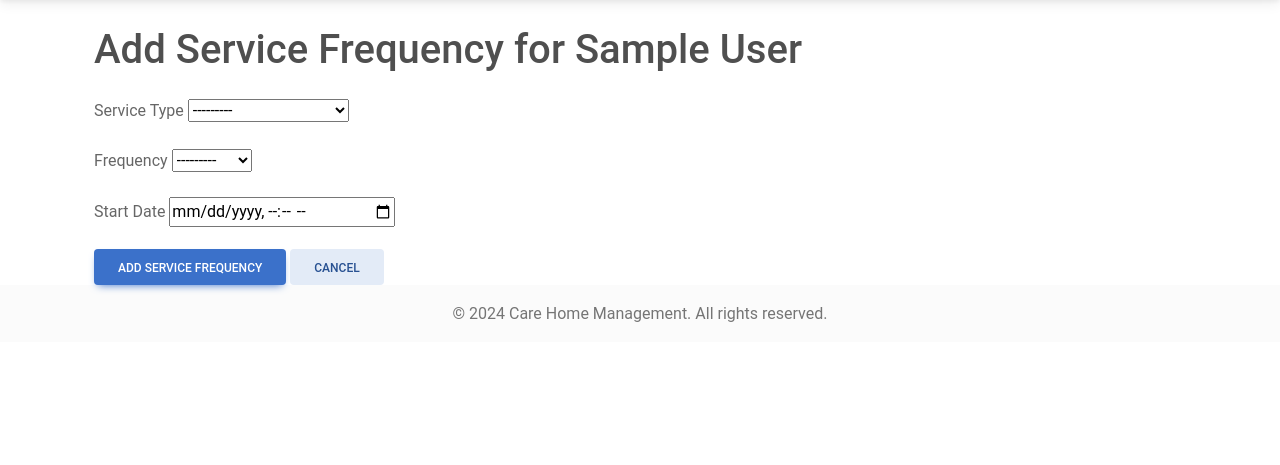
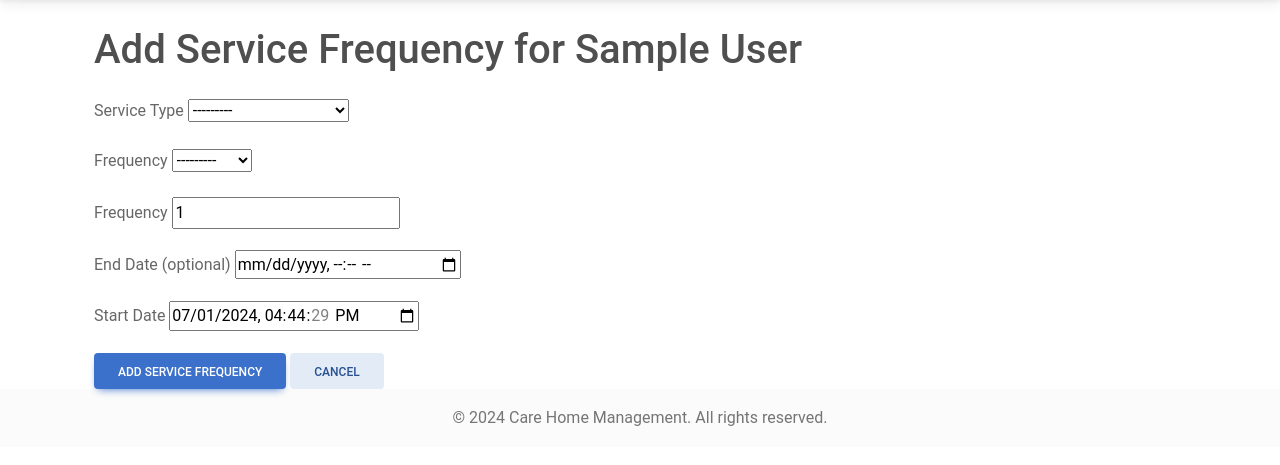
Before and after one commit to Sekinal/updated_scheduling_system, a Django app: page /services/add-service-frequency/1/ in a window 1280 px wide. Shown: the part 58-523 px from the top of the page. Run offline with Django 5.2, Linux system fonts and the light colour scheme; tables that the repository leaves empty hold one stand-in row (values such as "Sample post"); some libraries are stand-ins or nearby versions.

Commit message:
Client revisions point 2

```diff
--- a/aged_care_scheduling/residents/views.py
+++ b/aged_care_scheduling/residents/views.py
@@ -70,18 +70,20 @@
     template_name = 'resident/resident_dashboard.html'
     context_object_name = 'resident'
 
+
     def get_context_data(self, **kwargs):
         context = super().get_context_data(**kwargs)
         resident = self.object
 
-        # Service frequencies with date and time
         service_frequencies = ResidentServiceFrequency.objects.filter(resident=resident)
         context['service_frequencies'] = [
             {
                 'id': sf.id,
                 'service_type': sf.service_type,
                 'period': sf.period,
+                'frequency': sf.frequency,
                 'start_date': sf.start_date,
+                'end_date': sf.end_date,
             }
             for sf in service_frequencies
         ]
--- a/aged_care_scheduling/services/forms.py
+++ b/aged_care_scheduling/services/forms.py
@@ -10,19 +10,16 @@
 class ResidentServiceFrequencyForm(forms.ModelForm):
     class Meta:
         model = ResidentServiceFrequency
-        fields = ['service_type', 'period', 'start_date']
+        fields = ['service_type', 'period', 'frequency', 'start_date', 'end_date']
         widgets = {
-            'start_date': forms.DateInput(attrs={'type': 'datetime-local'}),
+            'start_date': forms.DateTimeInput(attrs={'type': 'datetime-local'}),
+            'end_date': forms.DateTimeInput(attrs={'type': 'datetime-local'}),
         }
 
     def __init__(self, *args, **kwargs):
         resident = kwargs.pop('resident', None)
         super().__init__(*args, **kwargs)
-
-    def clean(self):
-        cleaned_data = super().clean()
-
-        return cleaned_data
+        self.fields['end_date'].required = False
 
 class ServiceTypeForm(forms.ModelForm):
     class Meta:
--- a/aged_care_scheduling/services/models.py
+++ b/aged_care_scheduling/services/models.py
@@ -5,6 +5,7 @@
 from datetime import timedelta
 from django.contrib.auth.models import User
 from django.db.models import Q
+from django.core.validators import MinValueValidator
 from django.db import transaction
 from datetime import datetime
 import calendar
@@ -233,14 +234,16 @@
 
     resident = models.ForeignKey(Resident, on_delete=models.CASCADE, related_name='service_frequencies')
     service_type = models.ForeignKey(ServiceType, on_delete=models.CASCADE)
-    period = models.CharField(max_length=10, choices=PERIOD_CHOICES)
+    period = models.CharField(max_length=10, choices=PERIOD_CHOICES, null=True)
+    frequency = models.PositiveIntegerField(default=1, validators=[MinValueValidator(1)])
     start_date = models.DateTimeField(default=timezone.now)
+    end_date = models.DateTimeField(null=True, blank=True)
 
     class Meta:
         unique_together = ('resident', 'service_type', 'start_date')
 
     def __str__(self):
-        return f"{self.resident} - {self.service_type}: {self.period} starting {self.start_date}"
+        return f"{self.resident} - {self.service_type}: Every {self.frequency} {self.period} starting {self.start_date}"
 
     def save(self, *args, **kwargs):
         is_new = self.pk is None
@@ -256,18 +259,23 @@
 
     def create_services(self):
         start_datetime = self.start_date
-        end_date = start_datetime.date() + timedelta(days=180)  # Create services for the next 6 months
+        end_date = self.end_date.date() if self.end_date else (start_datetime.date() + timedelta(days=180))  # Default to 6 months if no end date
 
         current_date = start_datetime.date()
         while current_date <= end_date:
             if self.period == 'daily':
-                self.create_service(current_date)
-            elif self.period == 'weekly' and current_date.weekday() == start_datetime.weekday():
-                self.create_service(current_date)
-            elif self.period == 'monthly' and current_date.day == start_datetime.day:
-                # Handle cases where the day might not exist in some months
-                if current_date.month != start_datetime.month or current_date.day == start_datetime.day:
+                if (current_date - start_datetime.date()).days % self.frequency == 0:
                     self.create_service(current_date)
+            elif self.period == 'weekly':
+                if current_date.weekday() == start_datetime.weekday() and \
+                   (current_date - start_datetime.date()).days // 7 % self.frequency == 0:
+                    self.create_service(current_date)
+            elif self.period == 'monthly':
+                if current_date.day == start_datetime.day and \
+                   (current_date.year - start_datetime.year) * 12 + current_date.month - start_datetime.month % self.frequency == 0:
+                    # Handle cases where the day might not exist in some months
+                    if current_date.month != start_datetime.month or current_date.day == start_datetime.day:
+                        self.create_service(current_date)
 
             current_date += timedelta(days=1)
 
@@ -290,7 +298,8 @@
             resident=self.resident,
             service_type=self.service_type,
             status='scheduled',
-            scheduled_time__gte=self.start_date
+            scheduled_time__gte=self.start_date,
+            scheduled_time__lte=self.end_date or timezone.now() + timedelta(days=180)
         ).delete()
 class Escalation(models.Model):
     ESCALATION_TYPES = (
--- a/aged_care_scheduling/services/views.py
+++ b/aged_care_scheduling/services/views.py
@@ -228,7 +228,6 @@
     messages.info(request, "Missed services have been checked and escalated if necessary.")
     return redirect('service_list')
 
-
 def edit_service_frequency(request, pk):
     service_frequency = get_object_or_404(ResidentServiceFrequency, pk=pk)
     if request.method == 'POST':
--- a/aged_care_scheduling/templates/services/add_service_frequency.html
+++ b/aged_care_scheduling/templates/services/add_service_frequency.html
@@ -18,6 +18,14 @@
             {{ form.period }}
         </div>
         <div class="mb-3">
+            <label for="{{ form.frequency.id_for_label }}" class="form-label">Frequency</label>
+            {{ form.frequency }}
+        </div>
+        <div class="mb-3">
+            <label for="{{ form.end_date.id_for_label }}" class="form-label">End Date (optional)</label>
+            {{ form.end_date }}
+        </div>
+        <div class="mb-3">
             <label for="{{ form.start_date.id_for_label }}" class="form-label">Start Date</label>
             {{ form.start_date }}
         </div>
--- a/aged_care_scheduling/templates/services/edit_service_frequency.html
+++ b/aged_care_scheduling/templates/services/edit_service_frequency.html
@@ -21,6 +21,10 @@
             <label for="{{ form.start_date.id_for_label }}" class="form-label">Start Date</label>
             {{ form.start_date }}
         </div>
+        <div class="mb-3">
+            <label for="{{ form.end_date.id_for_label }}" class="form-label">End Date (optional)</label>
+            {{ form.end_date }}
+        </div>
         <button type="submit" class="btn btn-primary">Update Service Frequency</button>
         <a href="{% url 'residents:resident_dashboard' service_frequency.resident.pk %}" class="btn btn-secondary">Cancel</a>
     </form>
```
Also changed, not shown: aged_care_scheduling/templates/resident/resident_dashboard.html (+5 -2 lines), aged_care_scheduling/services/migrations/0018_alter_residentservicefrequency_unique_together_and_more.py (added), aged_care_scheduling/services/migrations/0019_rename_recurrence_interval_residentservicefrequency_repeat_every_and_more.py (added), aged_care_scheduling/services/migrations/0020_alter_residentservicefrequency_repeat_on.py (added), aged_care_scheduling/services/migrations/0021_alter_residentservicefrequency_repeat_on.py (added), aged_care_scheduling/services/migrations/0022_remove_residentservicefrequency_repeat_every_and_more.py (added), aged_care_scheduling/services/migrations/0023_residentservicefrequency_month_day_and_more.py (added), aged_care_scheduling/services/migrations/0024_rename_week_day_residentservicefrequency_weekday_and_more.py (added), aged_care_scheduling/services/migrations/0025_remove_residentservicefrequency_weekday_and_more.py (added).
